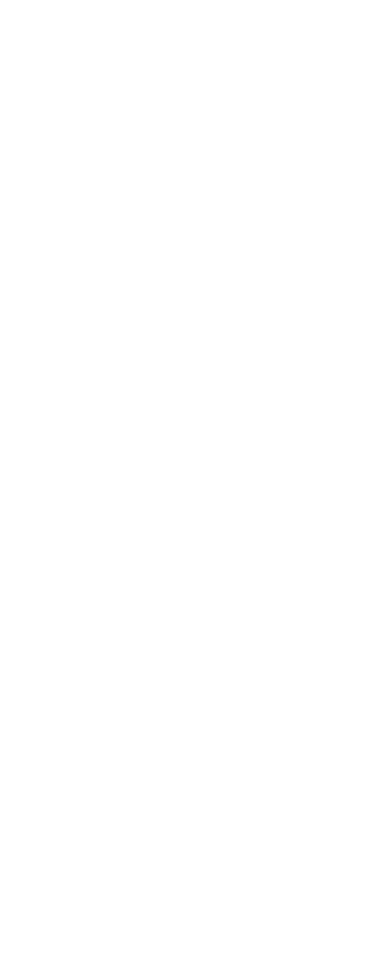
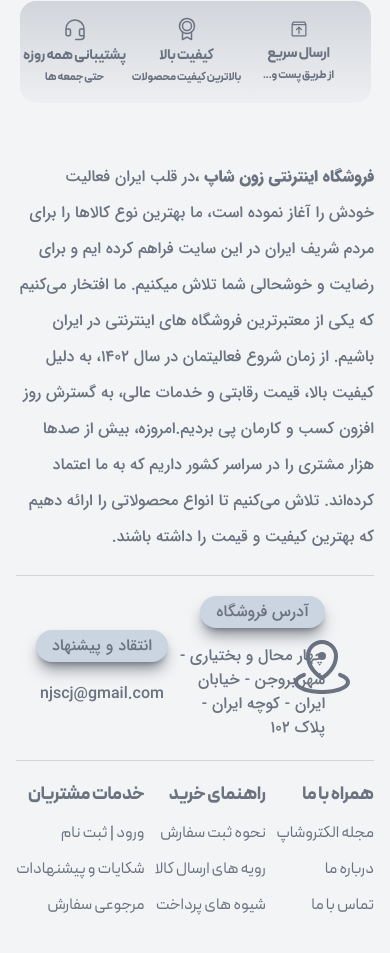
Before and after one commit to amir2002-js/nestnet-shop, a React (Vite) app: page / in a window 390 px wide. Shown: the part 5335-6288 px from the top of the page. Before the commit the page ends 5041 px from the top, so only its background shows below. Built offline with nearby package versions, Linux system fonts and the light colour scheme.

Commit message:
create footer

```diff
--- a/src/App.jsx
+++ b/src/App.jsx
@@ -4,7 +4,7 @@
 
   return (
       <div className={``}>
-        <div dir={`rtl`} className={`font-sans container max-w-maxWidth `}>
+        <div dir={`rtl`} className={`font-sans`}>
             <Home />
         </div>
       </div>
--- /dev/null
+++ b/src/Components/Affinity/Footer/Features/Feature.jsx
@@ -0,0 +1,13 @@
+function Feature({title , caption , icon}) {
+    return (
+        <div className={`flex flex-col justify-center items-center gap-1`}>
+            {icon}
+            <p className={`w-28 text-center text-[14px]`}>{title}</p>
+            <figcaption className={`text-[11px]`}>
+                {caption}
+            </figcaption>
+        </div>
+    );
+}
+
+export default Feature;
--- /dev/null
+++ b/src/Components/Affinity/Footer/Footer.jsx
@@ -0,0 +1,127 @@
+import Logo from "../Logo/Logo.jsx";
+import Feature from "./Features/Feature.jsx";
+import {PiBoxArrowUp, PiHeadset, PiMapPinArea, PiMapPinAreaLight, PiMedal} from "react-icons/pi";
+import UlLi from "./UlLi/UlLi.jsx";
+
+function Footer() {
+
+    const liData = {
+        customers: [
+            {
+                name:"ورود | ثبت نام",
+                id:1
+            },
+            {
+                name:"شکایات و پیشنهادات",
+                id:2
+            },
+            {
+                name:"مرجوعی سفارش",
+                id:3
+            }
+        ],
+
+        guide:[
+            {
+                name:"نحوه ثبت سفارش" ,
+                id:1
+            },
+            {
+                name: "رویه های ارسال کالا",
+                id:2
+            },
+            {
+                name:  "شیوه های پرداخت",
+                id:3
+            }
+        ],
+
+        follow:[
+            {
+                name:"مجله الکتروشاپ" ,
+                id:1
+            },
+            {
+                name: "درباره ما",
+                id:2
+            },
+            {
+                name:  "تماس با ما",
+                id:3
+            }
+        ]
+    }
+
+    return (
+        <div className={` bg-gray-100 text-gray-500`}>
+        <div className={`flex max-lg:flex-col justify-between lg:items-start items-center max-w-maxWidth container gap-14 py-16`}>
+
+            {/*logo & feature*/}
+            <div className={`max-lg:min-w-52 lg:max-w-maxWidth flex flex-col items-center justify-start  gap-14 h-full`}>
+                <Logo width={'w-72'} />
+                <div className={`lg:w-full w-[90vw] flex lg:flex-col font-peydaBold lg:gap-7 justify-evenly items-center p-4 rounded-2xl bg-gradient-to-t from-gray-200/40 to-gray-300`}>
+                    <Feature title={"ارسال سریع"} caption={"از طریق پست و..."} icon={<PiBoxArrowUp className={`text-xl`} />} />
+                    <Feature title={"کیفیت بالا"} caption={"بالاترین کیفیت محصولات"} icon={<PiMedal className={`text-2xl`} />} />
+                    <Feature title={"پشتیبانی همه روزه"} caption={"حتی جمعه ها"} icon={<PiHeadset className={`text-2xl`} />} />
+                </div>
+            </div>
+
+            {/*main*/}
+            <div className={` flex-grow flex flex-col justify-start items-start`}>
+                {/*text*/}
+                <p className={`leading-9`}>
+                    <span className={`font-sansBold`}>
+                        فروشگاه اینترنتی زون شاپ ،
+                    </span>
+
+                    <span>
+                    در قلب ایران فعالیت خودش را آغاز نموده است،
+                    ما بهترین نوع کالاها را برای مردم شریف ایران در این سایت فراهم کرده ایم و برای
+                    رضایت و خوشحالی شما تلاش میکنیم. ما افتخار می‌کنیم که یکی از معتبرترین فروشگاه های
+                    اینترنتی در ایران باشیم. از زمان شروع فعالیتمان در سال 1402، به دلیل کیفیت بالا،
+                    قیمت رقابتی و خدمات عالی، به گسترش روز افزون کسب و کارمان پی بردیم.امروزه،
+                    بیش از صدها هزار مشتری را در سراسر کشور داریم که به ما اعتماد کرده‌اند. تلاش
+                    می‌کنیم تا انواع محصولاتی را ارائه دهیم که بهترین کیفیت و قیمت را داشته باشند.
+                    </span>
+                </p>
+
+                {/* location */}
+                <div className={`p-5 my-5 border-y border-gray-300 w-full flex justify-between items-center`}>
+                    <div className={`grid gap-4 grid-cols-7 justify-items-start items-center `}>
+                        <div className={`row-span-2 col-span-1`}>
+                            <PiMapPinArea className={"text-[64px]"}/>
+                        </div>
+                        <div className={`py-1 px-4 rounded-full bg-slate-300 shadow-lg shadow-gray-800/50 col-span-6 line-clamp-1 truncate `}>
+                            آدرس فروشگاه
+                        </div>
+                        <div className={`col-span-6`}>
+                            چهار محال و بختیاری - شهر بروجن - خیابان ایران - کوچه ایران - پلاک 102
+                        </div>
+                    </div>
+                    <div className={`flex flex-col justify-center items-center gap-5`}>
+                        <div className={`py-1 px-4 rounded-full bg-slate-300 shadow-lg shadow-gray-800/50 col-span-6 line-clamp-1 truncate`}>
+                             انتقاد و پیشنهاد
+                        </div>
+                        <p>
+                            njscj@gmail.com
+                        </p>
+                    </div>
+                </div>
+
+                <div className={`flex items-center justify-between w-full`}>
+                    <UlLi title={"همراه با ما"} li={liData.follow} />
+                    <UlLi title={"راهنمای خرید"} li={liData.guide} />
+                    <UlLi title={"خدمات مشتریان"} li={liData.customers} />
+                </div>
+            </div>
+
+
+            <div className={`lg:block hidden w-96 flex justify-start items-start `}>
+
+            </div>
+        </div>
+        </div>
+    );
+}
+
+export default Footer;
--- /dev/null
+++ b/src/Components/Affinity/Footer/UlLi/UlLi.jsx
@@ -0,0 +1,16 @@
+function UlLi({li , title}) {
+    return (
+        <ul className={`font-peyda space-y-3`}>
+            <li className={`text-lg font-peydaBold`}>{title}</li>
+            {li.map((item) => (
+                <li key={item.id}>
+                    <button className={`hover:text-gray-700`}>
+                        {item.name}
+                    </button>
+                </li>
+            ))}
+        </ul>
+    );
+}
+
+export default UlLi;
--- a/src/Components/Pages/Home/HeadSet/Headset.jsx
+++ b/src/Components/Pages/Home/HeadSet/Headset.jsx
@@ -22,7 +22,7 @@
             <div className={`md:ml-16 ml-8 max-sm:mt-16`}>
                 <button className={`flex justify-between items-center bg-black gap-1 shadow-[0_0_35px_-10px_white] rounded-full`}>
                     <p className={`rounded-full bg-white px-5 py-1`}>خرید</p>
-                    <GoChevronLeft className={`text-white ml-4`} />
+                    <GoChevronLeft className={`text-white ml-3`} />
                 </button>
             </div>
         </div>
--- a/src/Components/Pages/Home/Home.jsx
+++ b/src/Components/Pages/Home/Home.jsx
@@ -11,6 +11,7 @@
 import SmBanner from "./SmBanner/SmBanner.jsx";
 import TopSale from "./TopSale/TopSale.jsx";
 import Headset from "./HeadSet/Headset.jsx";
+import Footer from "../../Affinity/Footer/Footer.jsx";
 
 const Home = () => {
     const [totalWidth , setTotalWidth] = useState(window.innerWidth);
@@ -26,7 +27,8 @@
     } , [])
 
     return (
-        <div className={`pb-32`}>
+        <div className={` `}>
+            <div className={`pb-32 container max-w-maxWidth `}>
                 {/*head*/}
                 <div className={`mt-5 flex items-start justify-between gap-3 w-full`}>
                     <div className={`flex flex-col w-full`}>
@@ -74,8 +76,14 @@
                     <TopSale  totalWidth={totalWidth}/>
                 </div>
 
+                {/* tsco banner */}
                 <div className={`mt-20`}>
                     <Headset />
+                </div>
+            </div>
+
+            <div className={`mt-20`}>
+                <Footer/>
             </div>
         </div>
     );
```
Also changed, not shown: src/index.css (line endings or trailing spaces). Lines whose indentation alone changed are shown as unchanged.
